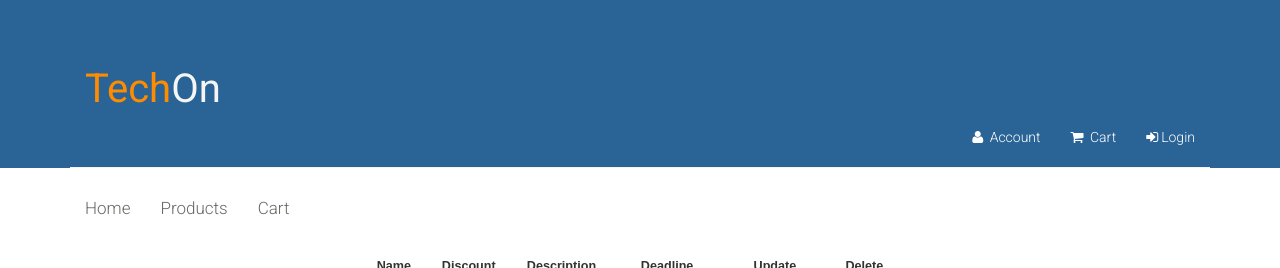
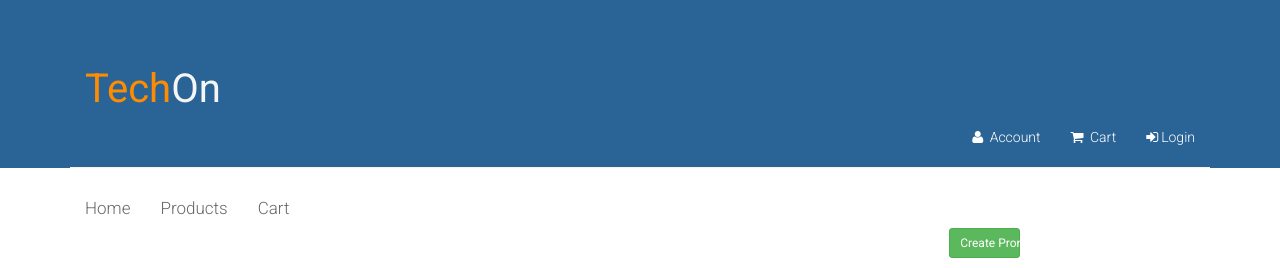
Before and after one commit to alex-pt01/Technologies-and-Web-Programming-proj.1, a Django app: page /promotionsManagement/ in a window 1280 px wide. Shown: the top 268 px of the page. Run offline with Django 3.2, Linux system fonts and the light colour scheme; data comes from the database, SQL or seed files in the repository; lists and menus that the app fills with data are empty.

Commit message:
Added Create Buttons

```diff
--- a/webproj/app/templates/productsManagement.html
+++ b/webproj/app/templates/productsManagement.html
@@ -45,7 +45,8 @@
 	<section ><!--form-->
         <div class="row">
 				<div class="col-sm-8 col-sm-offset-2" >
-
+                <a class="btn btn-sm btn-success col-sm-1 " style="  margin-right:5%;
+                    float:right"  href="{% url 'createProduct' %}" > Create Product </a>
                 <table class="styled-table">
                 <tr>
                     <th>Name</th>
--- a/webproj/app/templates/promotionsManagement.html
+++ b/webproj/app/templates/promotionsManagement.html
@@ -41,7 +41,9 @@
 	<section ><!--form-->
         <div class="row">
 				<div class="col-sm-8 col-sm-offset-2" >
-
+                <a class="btn btn-sm btn-success col-sm-1 " style="  margin-right:5%;
+                    float:right"  href="{% url 'createPromotion' %}" > Create Promotion </a>
+                <br><br>
                 <table class="styled-table">
                 <tr>
                     <th>Name</th>
```
Also changed, not shown: webproj/app/templates/productInfo.html (line endings or trailing spaces).
